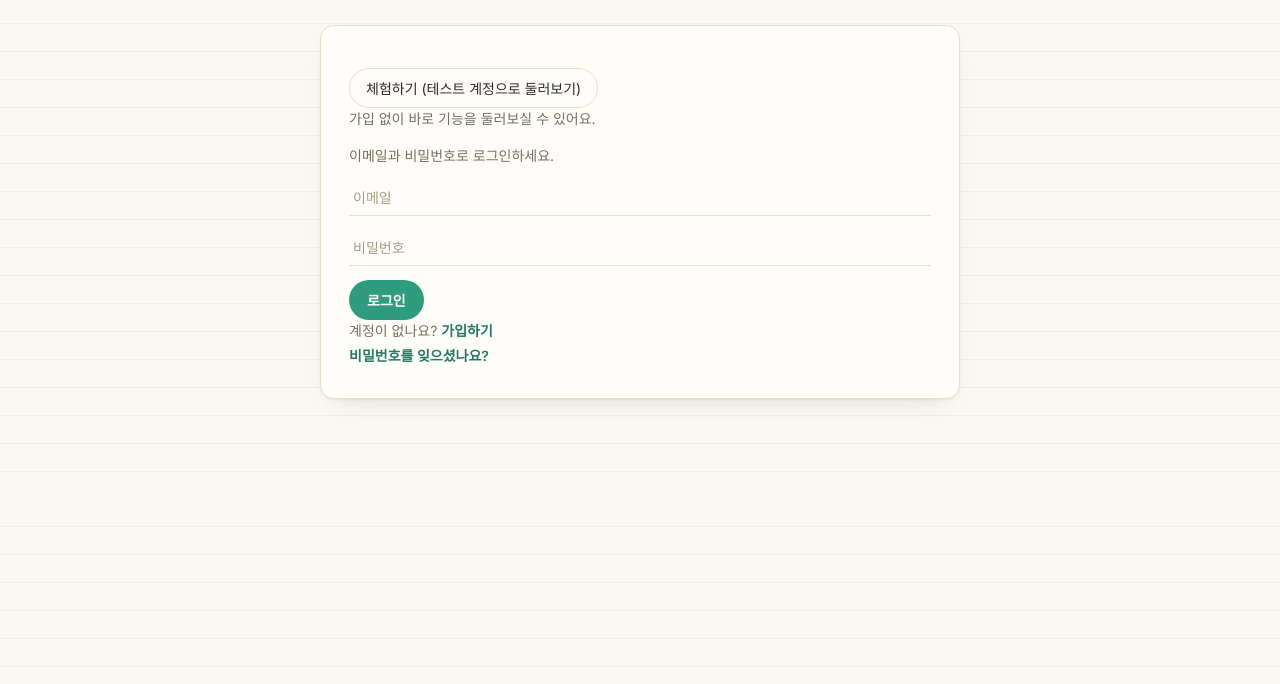
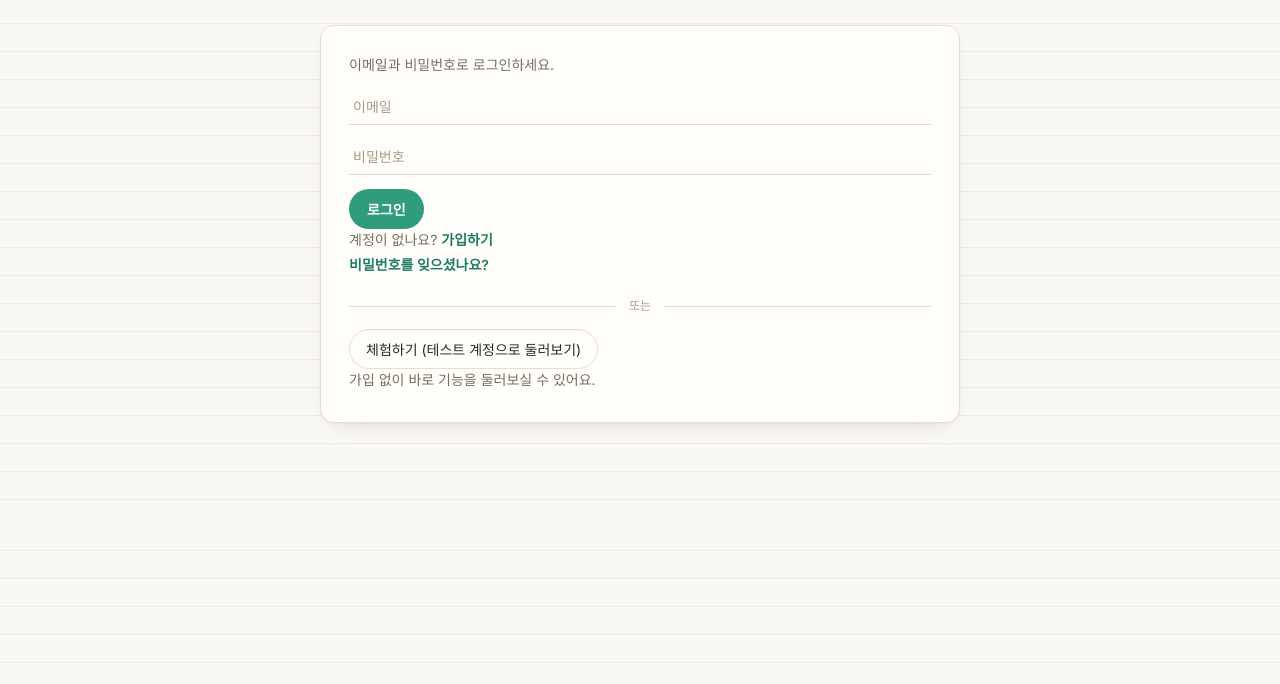
Before and after one commit to mjkimlunar/todo-app, a website: page public/index.html in a window 1280 px wide. Shown: the part 116-800 px from the top of the page. Drawn offline with Linux system fonts and the light colour scheme.

Commit message:
체험하기 버튼을 로그인 폼 아래로 이동
로그인 폼 위에 체험하기가 있어 화면이 타이트해 보이던 문제 수정.
구분선("또는")으로 로그인/가입/비밀번호 찾기와 시각적으로 분리.

```diff
--- a/public/index.html
+++ b/public/index.html
@@ -17,11 +17,6 @@
   </header>
 
   <section id="auth-gate">
-    <div class="gate-row">
-      <button type="button" id="demo-btn">체험하기 (테스트 계정으로 둘러보기)</button>
-    </div>
-    <p class="gate-switch" style="margin-bottom: 16px">가입 없이 바로 기능을 둘러보실 수 있어요.</p>
-
     <div id="signup-form" style="display:none">
       <p>이메일과 비밀번호로 가입하세요.</p>
       <div class="gate-row">
@@ -65,6 +60,12 @@
     </div>
 
     <p id="auth-error" class="gate-error"></p>
+
+    <div class="gate-divider"><span>또는</span></div>
+    <div class="gate-row">
+      <button type="button" id="demo-btn">체험하기 (테스트 계정으로 둘러보기)</button>
+    </div>
+    <p class="gate-switch">가입 없이 바로 기능을 둘러보실 수 있어요.</p>
   </section>
 
   <section id="gate" style="display:none">
--- a/public/style.css
+++ b/public/style.css
@@ -134,6 +134,23 @@ section#admin-panel p {
 
 .gate-error:empty, .gate-message:empty {
   display: none;
+}
+
+.gate-divider {
+  display: flex;
+  align-items: center;
+  gap: 12px;
+  margin: 22px 0 0;
+  color: var(--ink-faint);
+  font-size: 12px;
+}
+
+.gate-divider::before,
+.gate-divider::after {
+  content: '';
+  flex: 1;
+  height: 1px;
+  background: var(--border);
 }
 
 .household-bar {
```
